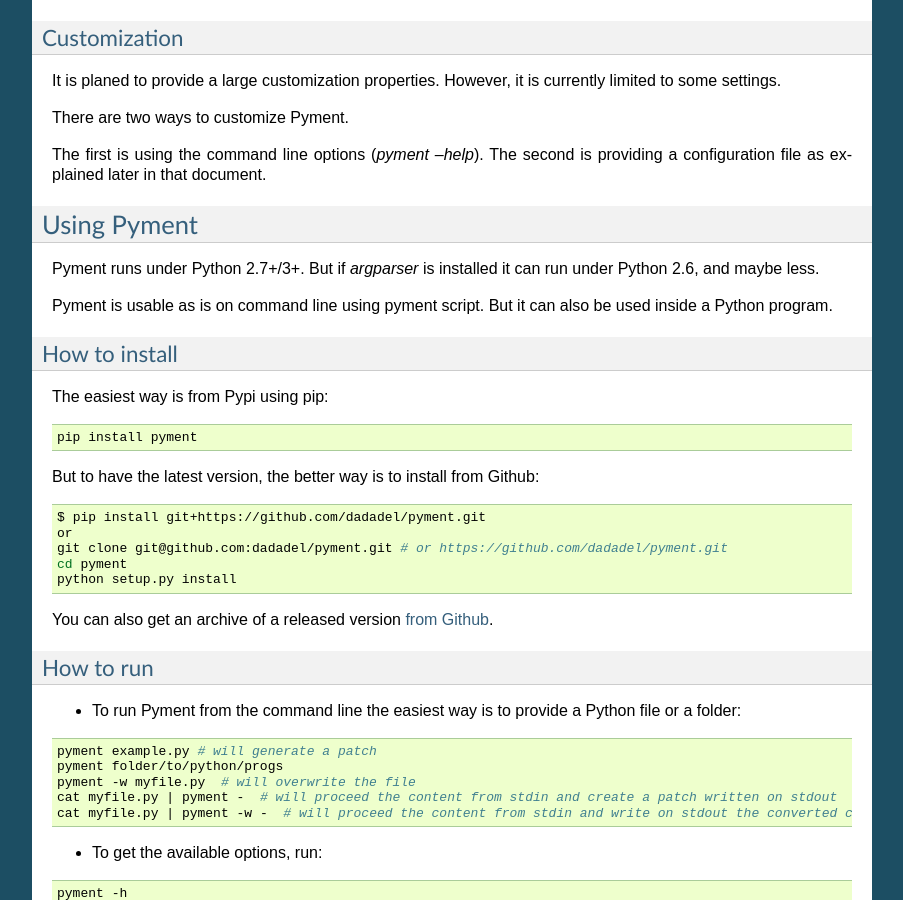
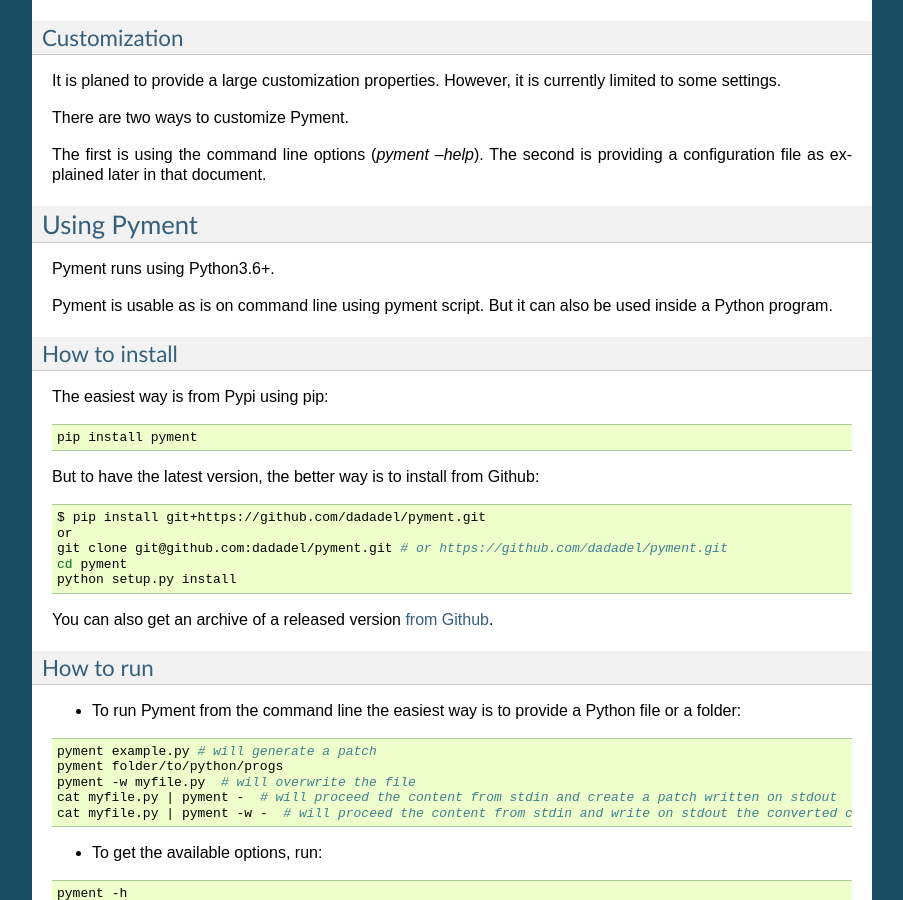
Before and after one commit to dadadel/pyment, a Sphinx documentation site: the page built from doc/sphinx/source/pyment.rst, in a window 1280 px wide and 900 px high, scrolled down 996 px. Shown: the whole window, without its empty margins (198-1101 px from the left). Built offline with Sphinx 7.4.7, drawn with Linux system fonts in a browser that asks for light colours.

Commit message:
#97: assumes that Pyment needs at least Python 3.6 to run

```diff
--- a/README.rst
+++ b/README.rst
@@ -58,7 +55,7 @@
 Description
 -----------
 
-This Python (2.7, 3+) program intends to help Python programmers to enhance inside code documentation using docstrings.
+This Python3 program intends to help Python programmers to enhance inside code documentation using docstrings.
 It is useful for code not well documented, or code without docstrings, or some not yet or partially documented code, or a mix of all of this :-)
 It can be helpful also to harmonize or change a project docstring style format.
 
--- a/doc/sphinx/source/pyment.rst
+++ b/doc/sphinx/source/pyment.rst
@@ -44,7 +44,7 @@
 Using Pyment
 ============
 
-Pyment runs under Python 2.7+/3+. But if *argparser* is installed it can run under Python 2.6, and maybe less.
+Pyment runs using Python3.6+.
 
 Pyment is usable as is on command line using pyment script. But it can also be used inside a Python program.
 
```
Also changed, not shown: other parts of README.rst (+0 -3 lines), .appveyor.yml, .travis.yml, 1 other file.
